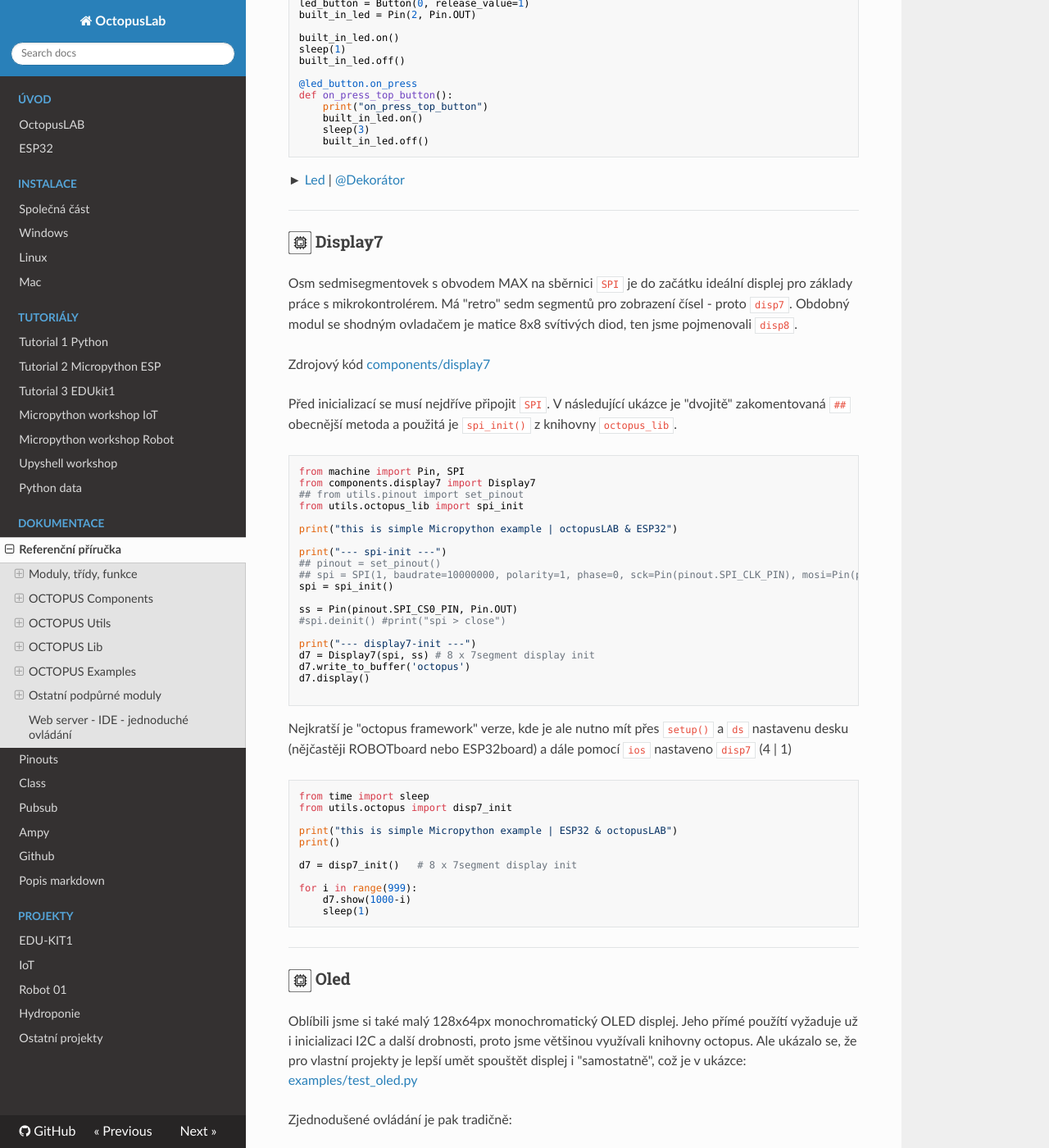
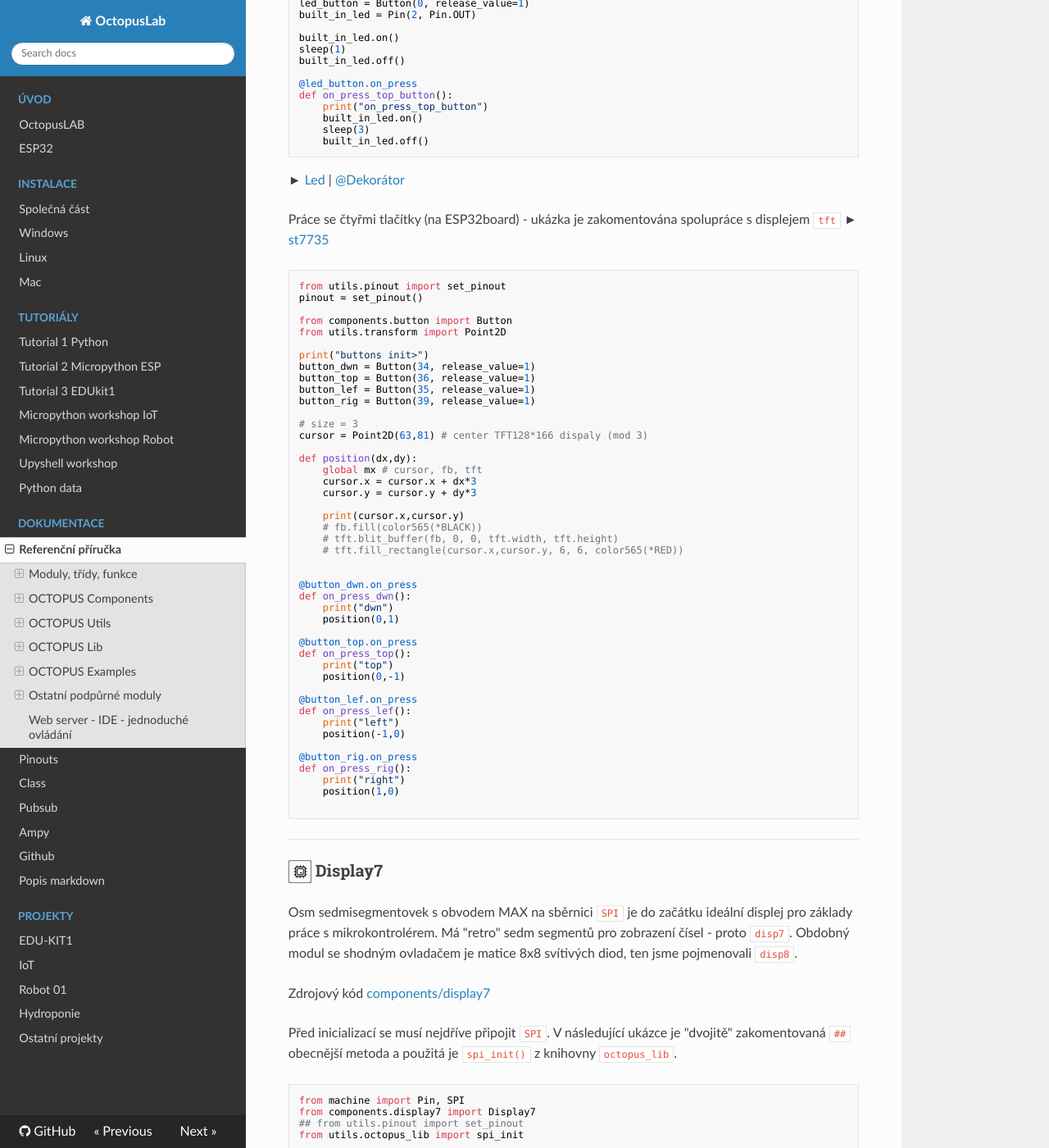
Before and after one commit to octopuslab-cz/docs_octopuslab_cz, an MkDocs documentation site: the page built from docs/basicdoc.md, in a window 1280 px wide and 1400 px high, scrolled down 6186 px. Shown: the whole window at 82% size. Built offline with MkDocs 1.6.1, drawn with Linux system fonts in a browser that asks for light colours; nearby versions of some CDN libraries.

Commit message:
four buttons

````diff
--- a/docs/basicdoc.md
+++ b/docs/basicdoc.md
@@ -294,6 +294,57 @@ def on_press_top_button():
 ```
 
 ► [Led](#led) | [@Dekorátor](#dekorator)
+
+Práce se čtyřmi tlačítky (na ESP32board) - ukázka je zakomentována spolupráce s displejem `tft` ► [st7735](#st7735)
+
+```python
+from utils.pinout import set_pinout
+pinout = set_pinout()
+
+from components.button import Button
+from utils.transform import Point2D
+
+print("buttons init>")
+button_dwn = Button(34, release_value=1)
+button_top = Button(36, release_value=1)
+button_lef = Button(35, release_value=1)
+button_rig = Button(39, release_value=1)
+
+# size = 3
+cursor = Point2D(63,81) # center TFT128*166 dispaly (mod 3)
+
+def position(dx,dy):
+    global mx # cursor, fb, tft
+    cursor.x = cursor.x + dx*3
+    cursor.y = cursor.y + dy*3
+
+    print(cursor.x,cursor.y)
+    # fb.fill(color565(*BLACK))
+    # tft.blit_buffer(fb, 0, 0, tft.width, tft.height)
+    # tft.fill_rectangle(cursor.x,cursor.y, 6, 6, color565(*RED))
+
+
+@button_dwn.on_press
+def on_press_dwn():
+    print("dwn")
+    position(0,1)
+
+@button_top.on_press
+def on_press_top():
+    print("top")
+    position(0,-1)
+
+@button_lef.on_press
+def on_press_lef():
+    print("left")
+    position(-1,0)
+
+@button_rig.on_press
+def on_press_rig():
+    print("right")
+    position(1,0)
+
+```
 
 ---
 
````
